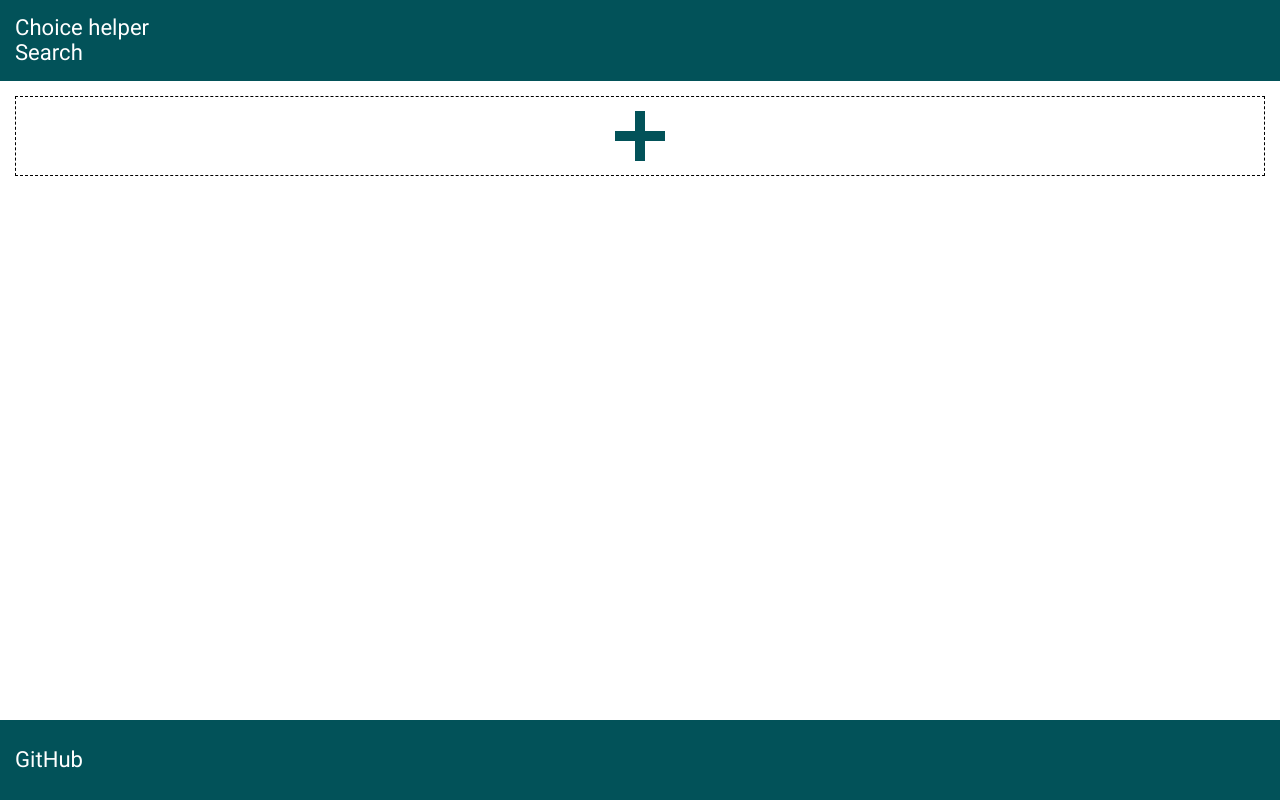
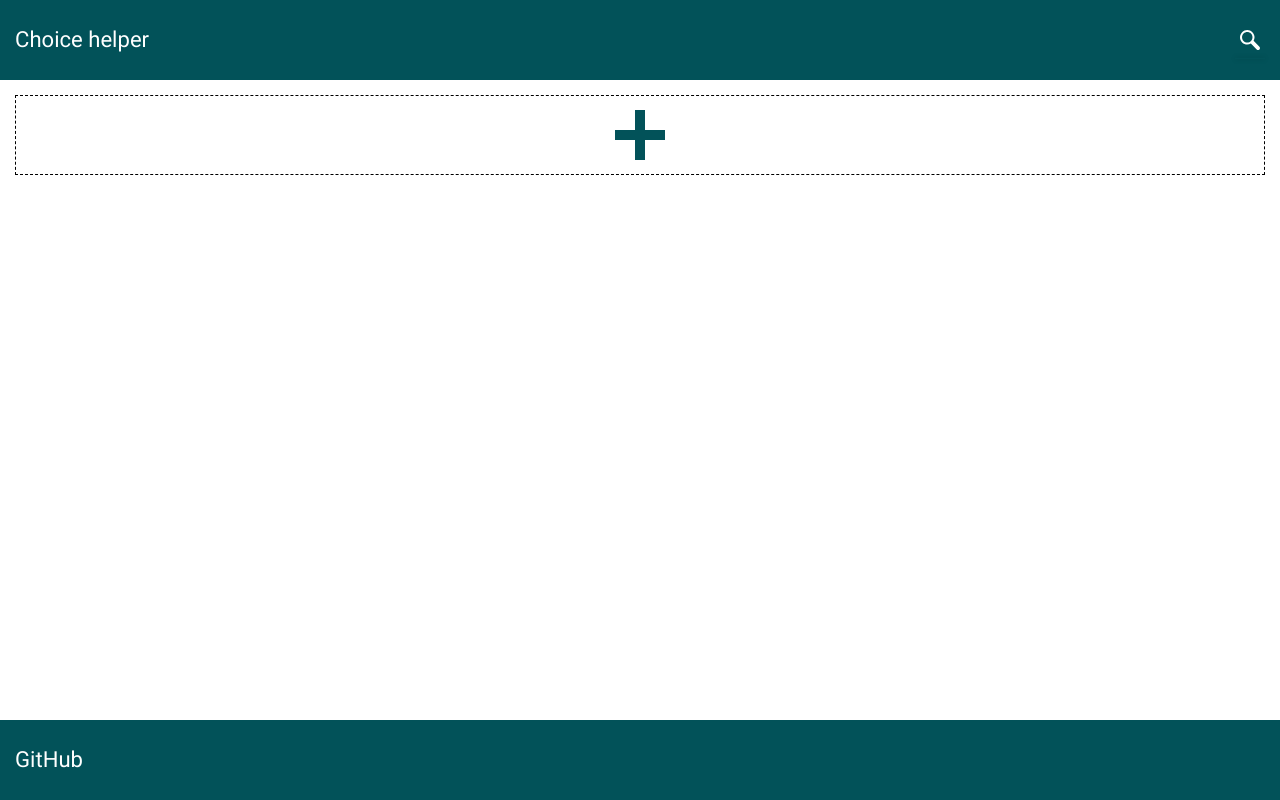
Before and after one commit to prspro/choice-helper, a React (Create React App) app: page /#/ in a window 1280 px wide. Built offline with nearby package versions, Linux system fonts and the light colour scheme.

Commit message:
search componnent added

```diff
--- a/src/App.tsx
+++ b/src/App.tsx
@@ -11,7 +11,7 @@ function App() {
   return (
     <>
       <header>
-        <Container>
+        <Container isFlex={true}>
           <Link to="/">Choice helper</Link>
           <Routes>
             <Route path="/" element={<Search />} />
--- a/src/components/Container/Container.sass
+++ b/src/components/Container/Container.sass
@@ -12,3 +12,6 @@
         max-width: 1140px // for laptops and larger screens
     @media screen and (min-width: $breakpoint-xl)
         max-width: 1320px // for large desktop screens
+    &--flex
+        display: flex
+        align-items: center
--- a/src/components/Container/Container.tsx
+++ b/src/components/Container/Container.tsx
@@ -5,11 +5,12 @@ import classNames from 'classnames';
 interface IContainerProps {
     className?: string;
     children?: string | JSX.Element | JSX.Element[];
+    isFlex?: boolean;
 }
 
-const Container: FC<IContainerProps> = ({children, className}) => {
+const Container: FC<IContainerProps> = ({children, className, isFlex}) => {
   return (
-    <div className={classNames("container", className)}>{children}</div>
+    <div className={classNames("container", className, {"container--flex": isFlex})}>{children}</div>
   )
 };
 
--- a/src/components/search/Search.sass
+++ b/src/components/search/Search.sass
@@ -1 +1,75 @@
+@import "../../styles/variables"
+@import "../../styles/breakpoints"
+$padding: 5px
+$wrapSize: 20px
 .search
+    $root: &
+    margin-left: auto
+    line-height: 1
+    padding: $padding
+    transition: all .5s
+    width: $wrapSize
+    position: relative
+    &.active
+        @media (min-width: $breakpoint-lg)
+            width: 300px
+        background-color: $secondaryColor
+        #{$root}__icon
+            fill: $primaryColor
+        #{$root}__input
+            color: $primaryColor
+            &::placeholder
+                color: $primaryColor
+        #{$root}__button
+            cursor: auto
+    &__button
+        cursor: pointer
+        height: $wrapSize
+        width: $wrapSize
+        outline: none
+        border: none
+        background: none
+        padding: 0
+        margin: 0
+        flex: none
+    &__icon
+        fill: $secondaryColor
+    &__input
+        padding: 0
+        outline: none
+        border: none
+        background: none
+        color: $secondaryColor
+        flex: 1
+        &::placeholder
+            color: $secondaryColor
+    &__result-list
+        position: absolute
+        left: 0
+        right: 0
+        top: 100%
+        background-color: $secondaryColor
+        margin: 0
+        padding: 0
+        list-style-type: none
+        box-shadow: 0px 0px 5px rgba(0, 0, 0, 0.25)
+        z-index: -1
+        border-top: 1px solid $primaryColor
+    &__result-item
+        padding: 5px
+        & a
+            display: block
+            color: $primaryColor
+    & form
+        margin-left: $padding
+    &__form-wrap
+        display: flex
+        align-items: center
+        overflow: hidden
+        line-height: 1
+    &__clear-btn
+        height: $wrapSize
+        width: $wrapSize
+    &__link
+        font-size: 1.5rem
+        font-weight: 700
--- a/src/components/search/Search.tsx
+++ b/src/components/search/Search.tsx
@@ -1,15 +1,61 @@
-import {FC} from 'react';
+import { FC } from "react";
 import "./Search.sass";
-import classNames from 'classnames';
+import classNames from "classnames";
+import SVGicon from "../SVGicon/SVGicon";
+import useSearch from "./useSearch";
+import { Link } from "react-router-dom";
 
 interface ISearch {
-    className?: string;
+  className?: string;
 }
 
-const Search: FC<ISearch> = ({className}) => {
+const Search: FC<ISearch> = ({ className }) => {
+  const {
+    isActive,
+    searchValue,
+    openSearchHandler,
+    closeSearchHandler,
+    editInputValueHandler,
+    clearInputValueHandler,
+    inputRef,
+    searchList,
+  } = useSearch();
+
   return (
-    <div className={classNames("search", className)}>Search</div>
-  )
-}
+    <div className={classNames("search", className, { active: isActive })}>
+      <div className="search__form-wrap">
+        <button className="search__button" onClick={openSearchHandler}>
+          <SVGicon id="magnifier" className="search__icon" />
+        </button>
+        <form>
+          <input
+            ref={inputRef}
+            type="text"
+            className="search__input"
+            placeholder="Name"
+            onBlur={closeSearchHandler}
+            onChange={editInputValueHandler}
+            value={searchValue}
+          />
+        </form>
+        <button
+          className="search__clear-btn btn btn--remove"
+          onClick={clearInputValueHandler}
+        ></button>
+      </div>
+      {searchList && (
+        <ul className="search__result-list">
+          {searchList.map((entry) => (
+            <li key={entry.id} className="search__result-item">
+              <Link className="search__link" to={`theme/${entry.slug}`}>
+                {entry.name}
+              </Link>
+            </li>
+          ))}
+        </ul>
+      )}
+    </div>
+  );
+};
 
-export default Search
+export default Search;
--- a/src/components/search/useSearch.ts
+++ b/src/components/search/useSearch.ts
@@ -1,9 +1,78 @@
-import React from 'react'
+import { useState, useRef } from "react";
+import { useAppSelector } from "../../store/hooks";
 
-type Props = {}
-
-const useSearch = (props: Props) => {
-  return {}
+interface ISearchLink {
+  id: string;
+  name: string;
+  slug: string;
 }
 
-export default useSearch
+interface IUseSearch {
+  isActive: boolean;
+  searchValue: string;
+  searchList: ISearchLink[];
+  openSearchHandler: () => void;
+  closeSearchHandler: () => void;
+  editInputValueHandler: () => void;
+  clearInputValueHandler: () => void;
+  inputRef: React.RefObject<HTMLInputElement>;
+}
+
+const useSearch = (): IUseSearch => {
+  const inputRef = useRef<HTMLInputElement>(null);
+  const linkList =
+    useAppSelector((state) => state.list).map((entry) => {
+      return {
+        id: entry.id,
+        name: entry.name,
+        slug: entry.slug,
+      };
+    }) || [];
+
+  const [isActive, setIsactive] = useState<boolean>(false);
+  const [searchValue, setSearchValue] = useState<string>("");
+  const [searchList, setSearchList] = useState<ISearchLink[]>([]);
+
+  const openSearchHandler = () => {
+    setIsactive(true);
+    inputRef.current?.focus();
+  };
+
+  const closeSearchHandler = () => {
+    if (searchValue === "") {
+      setIsactive(false);
+    }
+  };
+
+  const editInputValueHandler = () => {
+    setSearchValue(inputRef.current?.value || "");
+    setSearchList(
+      inputRef.current?.value !== ""
+        ? linkList
+            .filter((entry) =>
+              entry.name.includes(inputRef.current?.value || "")
+            )
+            .slice(0, 5)
+        : []
+    );
+  };
+
+  const clearInputValueHandler = () => {
+    setSearchValue("");
+    inputRef.current?.focus();
+    setSearchList([]);
+  };
+
+  return {
+    closeSearchHandler,
+    openSearchHandler,
+    editInputValueHandler,
+    clearInputValueHandler,
+    isActive,
+    inputRef,
+    searchValue,
+    searchList,
+  };
+};
+
+export default useSearch;
--- a/src/styles/sprite.sass
+++ b/src/styles/sprite.sass
@@ -3,5 +3,5 @@
     width: 100%
     &.edit
         stroke: #025259
-    &.search
+    &.magnifier
         fill: #fff
```
Also changed, not shown: src/img/sprite.svg.
